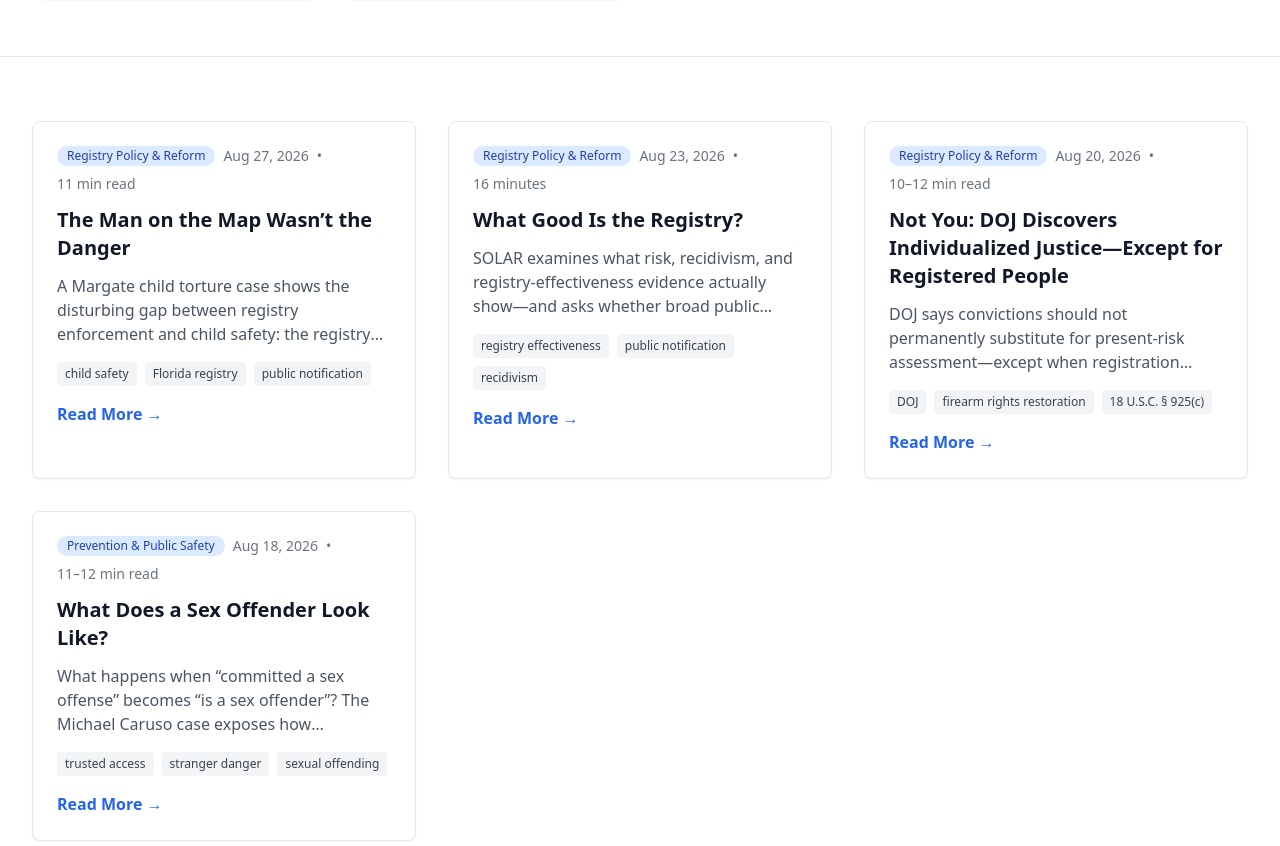
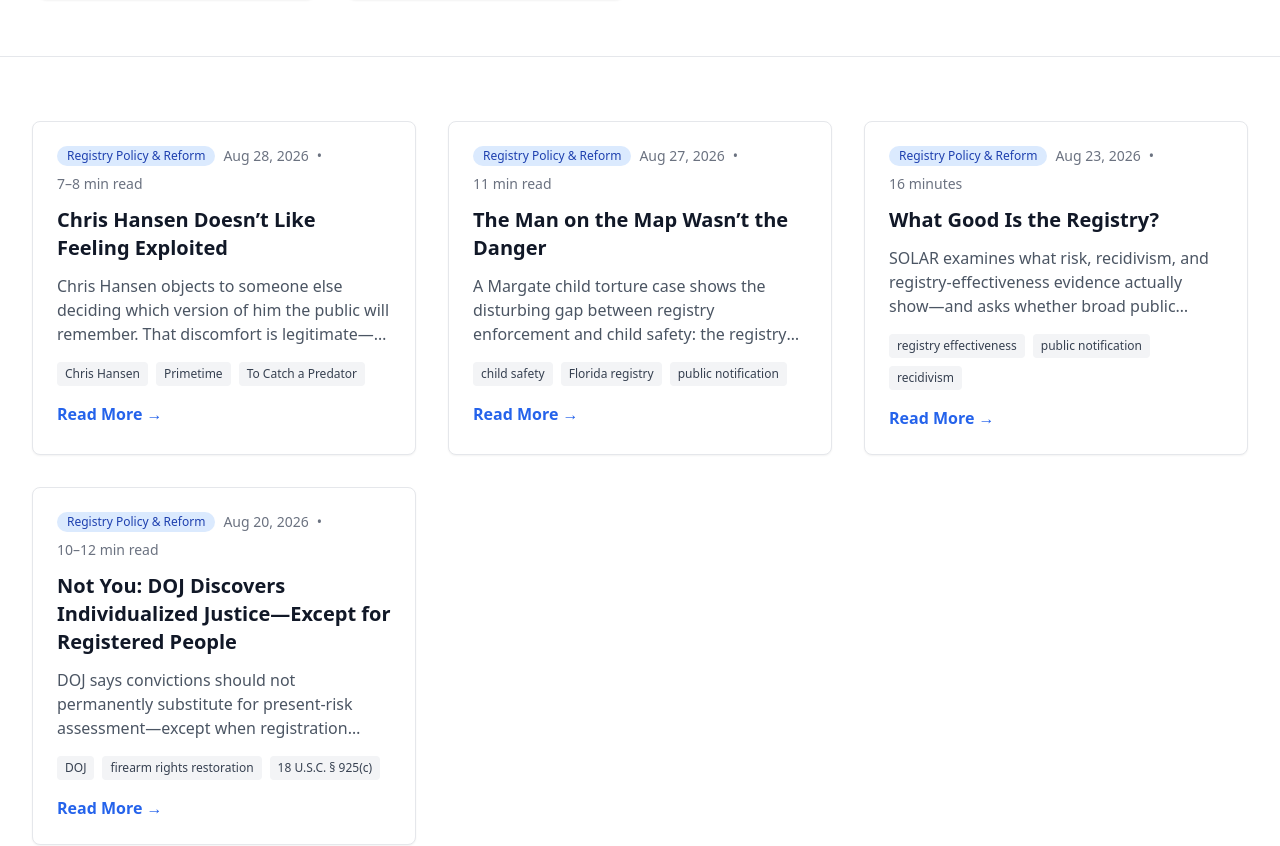
Before and after one commit to projectsolarrecon/Solar, a React (Vite) app: page /blog in a window 1280 px wide. Shown: the part 2503-3349 px from the top of the page. Built offline with nearby package versions, Linux system fonts and the light colour scheme.

Commit message:
Update blogPosts.ts

```diff
--- a/src/data/blogPosts.ts
+++ b/src/data/blogPosts.ts
@@ -12,6 +12,33 @@ export interface BlogPost {
 
 export const allBlogPosts: BlogPost[] = [
   // Insert this object at the TOP of the exported array (newest-first):
+{
+  id: "chris-hansen-doesnt-like-feeling-exploited",
+  title: "Chris Hansen Doesn’t Like Feeling Exploited",
+  excerpt:
+    "Chris Hansen objects to someone else deciding which version of him the public will remember. That discomfort is legitimate—and remarkably familiar.",
+  author: "The SOLAR Project",
+  date: "Aug 28, 2026",
+  readTime: "7–8 min read",
+  category: "Registry Policy & Reform",
+  tags: [
+    "Chris Hansen",
+    "Primetime",
+    "To Catch a Predator",
+    "A24",
+    "Robert Pattinson",
+    "public identity",
+    "narrative control",
+    "public notification",
+    "registry permanence",
+    "stigma",
+    "media spectacle",
+    "TruBlu",
+    "reintegration",
+    "cultural criticism",
+  ],
+  path: "/blog/chris-hansen-doesnt-like-feeling-exploited",
+},
 {
   id: "the-man-on-the-map-wasnt-the-danger",
   title: "The Man on the Map Wasn’t the Danger",
```
